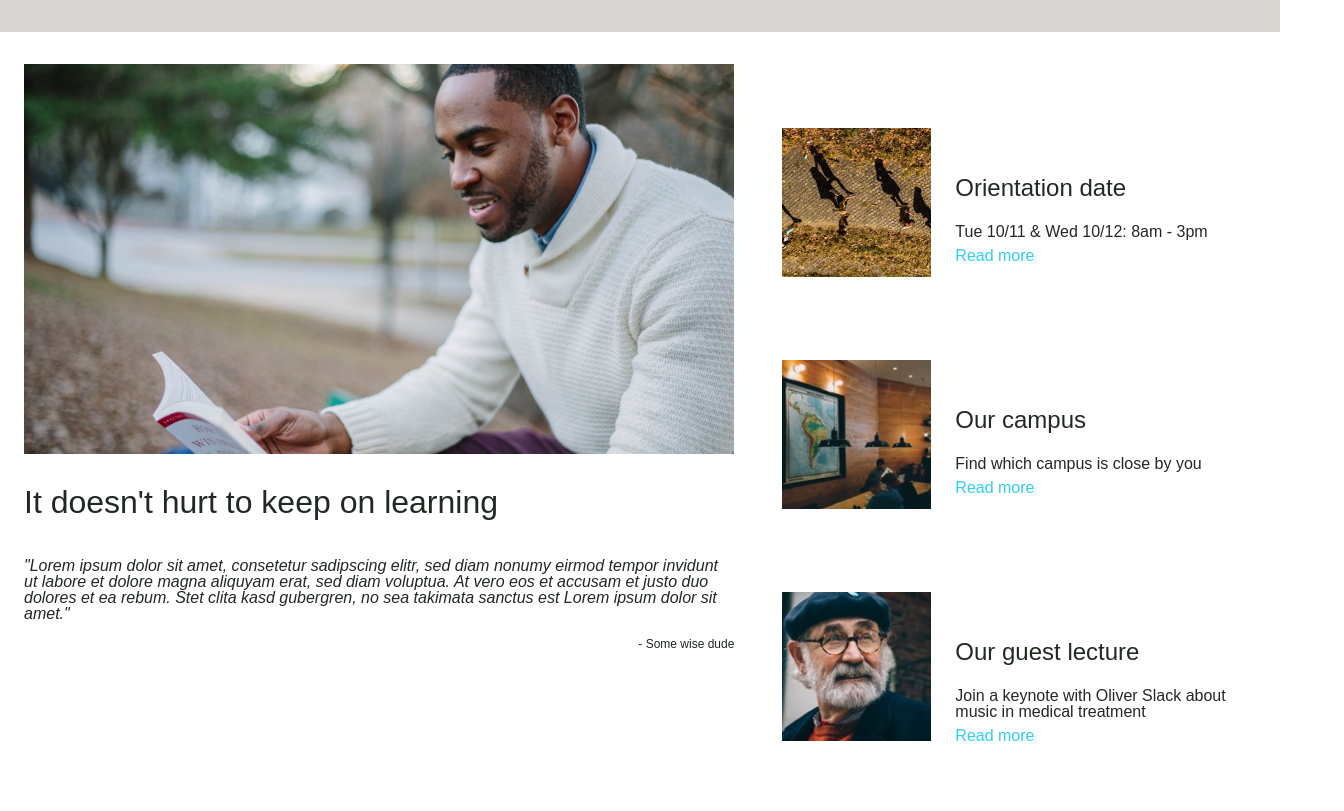
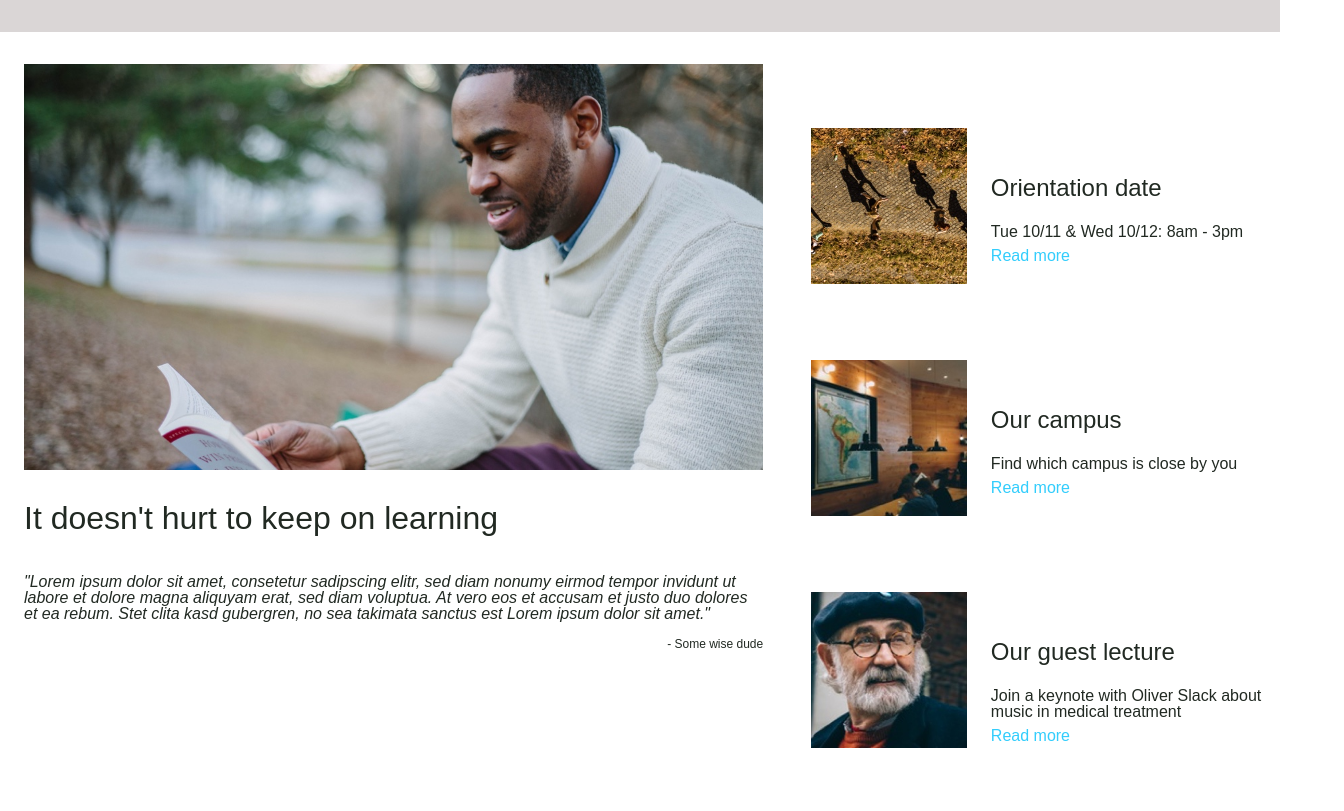
Before and after one commit to Pebesch/ColmarAcademy, a plain HTML site: page index.html in a window 1280 px wide. Shown: the part 642-1453 px from the top of the page, 1344 px wide, since content can reach past the window. Drawn offline with Linux system fonts and the light colour scheme.

Commit message:
Fixed issue 60% 40%

```diff
--- a/index.html
+++ b/index.html
@@ -6,6 +6,8 @@
   <title>Colmar Academy</title>
   <link rel="stylesheet" href="./resources/css/reset.css">
   <link rel="stylesheet" href="./resources/css/style.css">
+  <link rel="icon" type="image/png" sizes="32x32" href="./resources/images/favicon-32x32.png">
+  <link rel="icon" type="image/png" sizes="16x16" href="./resources/images/favicon-16x16.png">
 </head>
 
 <body>
--- a/resources/css/style.css
+++ b/resources/css/style.css
@@ -107,6 +107,7 @@ p{
 .main-body, footer{
   position: relative;
   top: 4rem;
+  width: 100%;
 }
 
 /* Jumbotron */
@@ -185,7 +186,7 @@ footer div a{
 
 /* General elements */
 .section60percent{
-  width: 60%;
+  min-width: 60%;
 }
 
 .section60percent img{
@@ -201,7 +202,7 @@ footer div a{
 }
 
 .section40percent{
-  width: 40%;
+  min-width: 40%;
 }
 
 .section35percent{
```
Also changed, not shown: resources/images/favicon-16x16.png (added), resources/images/favicon-32x32.png (added), resources/images/logo.ico (added).
